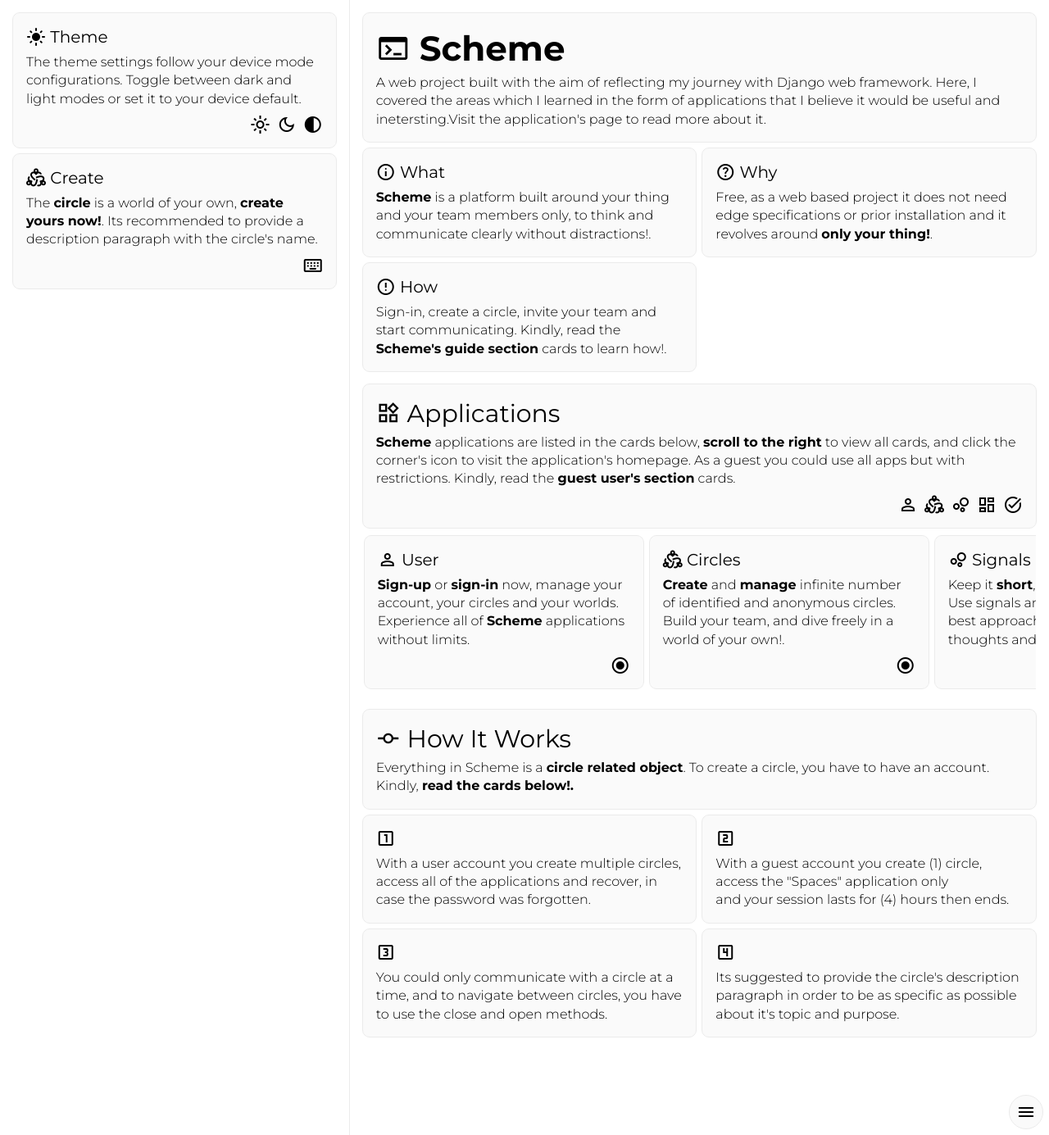
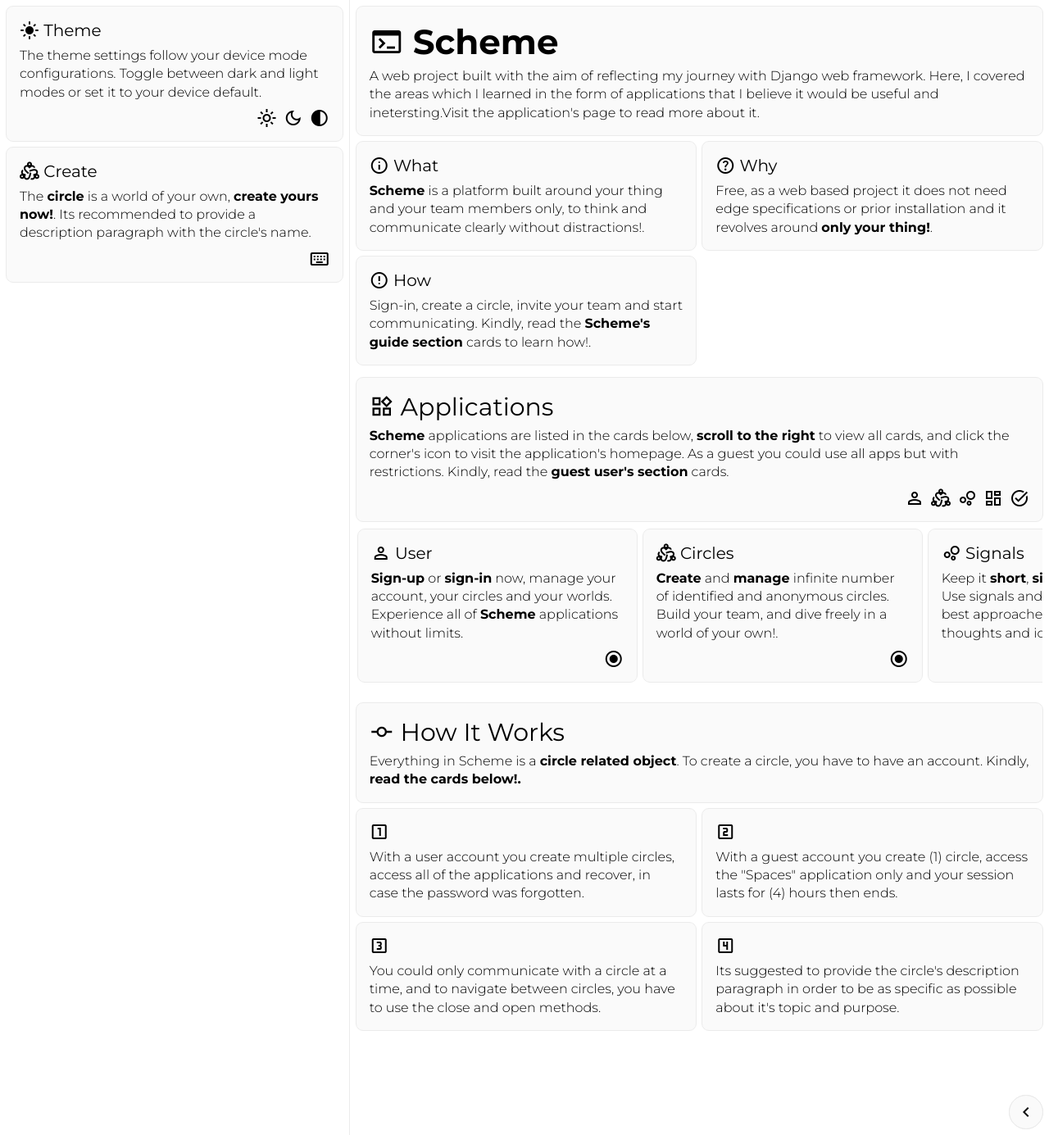
Before and after one commit to rhman-ibrahim/scheme, a Django app: page /home/ in a window 1280 px wide. Shown: the whole page at 82% size. Run offline with Django 4.2, Linux system fonts and the light colour scheme; parts of the project's set-up code (start-up, migrations or seed data) failed here and were passed over.

Commit message:
corrected ids, updated icons, padding and positions

```diff
--- a/html/templates/cr.html
+++ b/html/templates/cr.html
@@ -11,14 +11,14 @@
     <main class="cr-grid">
         <aside id="center">
             <div class="wrapper">
-                <button class="pin material-symbols-outlined" type="button" onclick="Aside.open('#right')" id="right-pin">menu</button>
+                <button class="pin material-symbols-outlined" type="button" onclick="Aside.open('#right')" id="right-pin">chevron_left</button>
                 {% block center %}
                 {% endblock %}
             </div>
         </aside>
         <aside class="aside-r" id="right">
             <div class="wrapper">
-                <button class="pin material-symbols-outlined" type="button" onclick="Aside.clear()" id="aside-button">close</button>
+                <button class="pin material-symbols-outlined" type="button" onclick="Aside.clear()" id="aside-button">chevron_right</button>
                 {% block right %}
                 {% endblock %}
             </div>
--- a/html/templates/lc.html
+++ b/html/templates/lc.html
@@ -11,14 +11,14 @@
     <main class="lc-grid">
         <aside class="aside-l" id="left">
             <div class="wrapper">
-                <button class="pin material-symbols-outlined" type="button" onclick="Aside.clear()" id="aside-button">close</button>
+                <button class="pin material-symbols-outlined" type="button" onclick="Aside.clear()" id="aside-lc-button">chevron_left</button>
                 {% block left %}
                 {% endblock %}
             </div>
         </aside>
         <aside id="center">
             <div class="wrapper">
-                <button class="pin material-symbols-outlined" type="button" onclick="Aside.open('#left')" id="left-pin">widgets</button>
+                <button class="pin material-symbols-outlined" type="button" onclick="Aside.open('#left')" id="left-pin">chevron_right</button>
                 {% block center %}
                 {% endblock %}
             </div>
--- a/html/templates/lcr.html
+++ b/html/templates/lcr.html
@@ -11,22 +11,22 @@
     <main class="lcr-grid">
         <aside class="aside-l" id="left">
             <div class="wrapper">
-                <button class="pin material-symbols-outlined" type="button" onclick="Aside.clear()" id="aside-button">close</button>
+                <button class="pin material-symbols-outlined" type="button" onclick="Aside.clear()" id="aside-l-button">chevron_left</button>
                 {% block left %}
                 {% endblock %}
             </div>
         </aside>
         <aside id="center">
             <div class="wrapper">
-                <button class="pin material-symbols-outlined" type="button" onclick="Aside.open('#left')" id="left-pin">widgets</button>
-                <button class="pin material-symbols-outlined" type="button" onclick="Aside.open('#right')" id="right-pin">menu</button>
+                <button class="pin material-symbols-outlined" type="button" onclick="Aside.open('#left')" id="left-pin">chevron_right</button>
+                <button class="pin material-symbols-outlined" type="button" onclick="Aside.open('#right')" id="right-pin">chevron_left</button>
                 {% block center %}
                 {% endblock %}
             </div>
         </aside>
         <aside class="aside-r" id="right">
             <div class="wrapper">
-                <button class="pin material-symbols-outlined" type="button" onclick="Aside.clear()" id="aside-button">close</button>
+                <button class="pin material-symbols-outlined" type="button" onclick="Aside.clear()" id="aside-r-button">chevron_right</button>
                 {% block right %}
                 {% endblock %}
             </div>
--- a/html/templates/lr.html
+++ b/html/templates/lr.html
@@ -11,14 +11,14 @@
     <main class="lr-grid">
         <aside id="left">
             <div class="wrapper">
-                <button class="pin material-symbols-outlined" type="button" onclick="Aside.open('#right')" id="right-pin">menu</button>
+                <button class="pin material-symbols-outlined" type="button" onclick="Aside.open('#right')" id="right-pin">chevron_left</button>
                 {% block left %}
                 {% endblock %}
             </div>
         </aside>
         <aside class="aside-r" id="right">
             <div class="wrapper">
-                <button class="pin material-symbols-outlined" type="button" onclick="Aside.clear()" id="aside-button">close</button>
+                <button class="pin material-symbols-outlined" type="button" onclick="Aside.clear()" id="aside-r-button">chevron_right</button>
                 {% block right %}
                 {% endblock %}
             </div>
--- a/static/css/components/aside.css
+++ b/static/css/components/aside.css
@@ -32,10 +32,16 @@ aside {
     left: 0px;
 }
 
-aside div.wrapper #aside-button {
+aside div.wrapper #aside-l-button {
     position: absolute;
     bottom: 8px;
     right: 8px;
+}
+
+aside div.wrapper #aside-r-button {
+    position: absolute;
+    bottom: 8px;
+    left: 8px;
 }
 
 .pin {
@@ -61,8 +67,8 @@ main.lr-grid #left #right-pin {
 
 main.lcr-grid #center #left-pin {
     position: absolute;
-    bottom: 8px;
-    right: 52px;
+    bottom: 52px;
+    right: 8px;
 }
 
 @media (width > 360px) {
--- a/static/css/layout/master.css
+++ b/static/css/layout/master.css
@@ -33,7 +33,7 @@ div.wrapper {
     width: 100%;
     display: flex;
     flex-direction: column;
-    padding: 16px 16px 64px 16px;
+    padding: 8px 8px 96px 8px;
     gap: 8px;
 }
 
```
